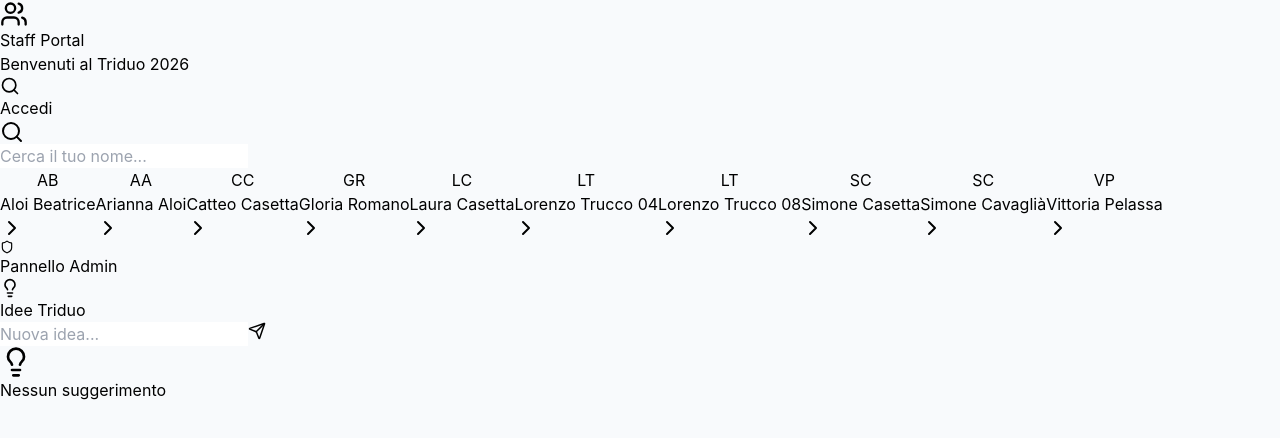
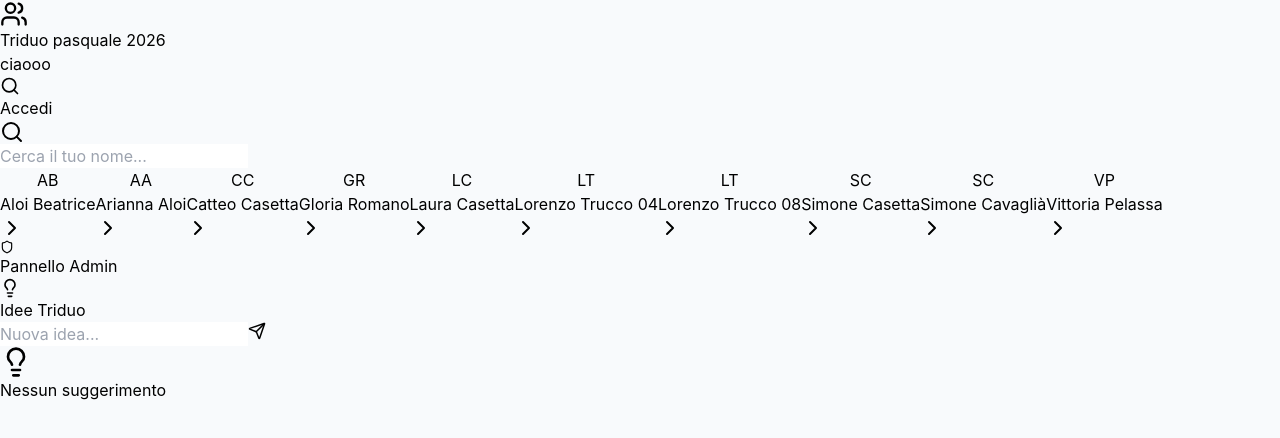
Before and after one commit to Marr111/presenze-animatori, a React (Vite) app: page / in a window 1280 px wide. Shown: the top 438 px of the page. Built offline with nearby package versions, Linux system fonts and the light colour scheme.

Commit message:
refactor: update header text for the Staff Portal section

```diff
--- a/src/App.jsx
+++ b/src/App.jsx
@@ -109,8 +109,8 @@ const App = () => {
            <div className="inline-flex p-3 bg-indigo-600 rounded-2xl shadow-lg shadow-indigo-200 mb-2 text-white">
               <Users size={28} />
            </div>
-           <h1 className="text-4xl font-black text-slate-800 tracking-tight leading-none">Staff Portal</h1>
-           <p className="text-slate-500 font-medium">Benvenuti al Triduo 2026</p>
+           <h1 className="text-4xl font-black text-slate-800 tracking-tight leading-none">Triduo pasquale 2026</h1>
+           <p className="text-slate-500 font-medium">ciaooo</p>
         </div>
 
         <div className="max-w-5xl w-full grid grid-cols-1 md:grid-cols-2 gap-6 items-stretch">
```
